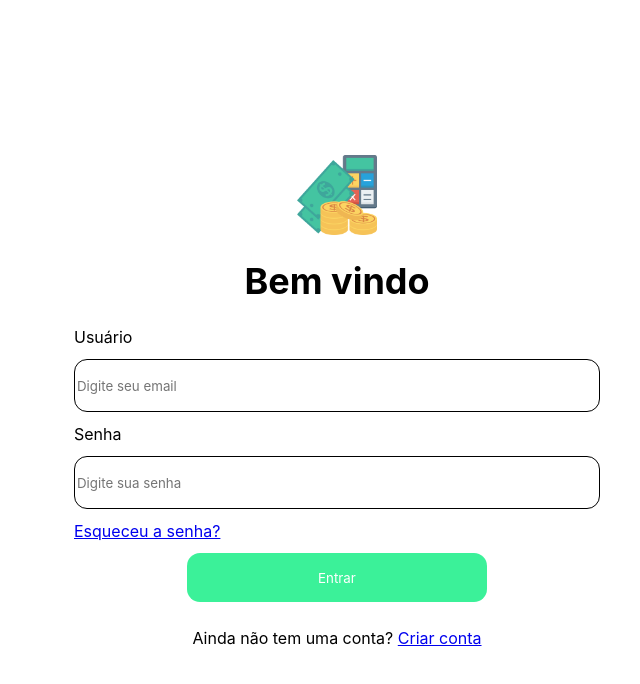
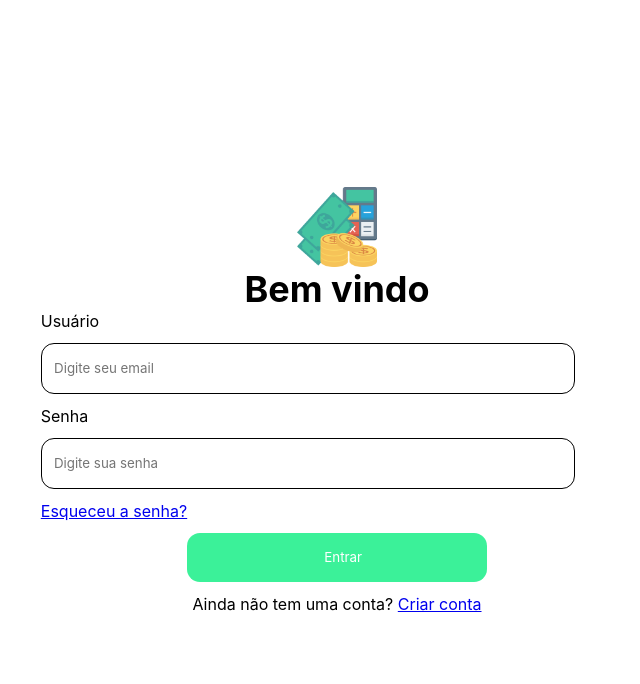
Before and after one commit to ThiagoPaz1/my-finnances, a React (Vite) app in the folder myFinnances/: page / in a window 1280 px wide. Shown: the top 684 px of the page, without its empty margins (303-943 px from the left). Built offline with nearby package versions, Linux system fonts and the light colour scheme.

Commit message:
feat: implementação das validações de campo

```diff
--- a/myFinnances/package.json
+++ b/myFinnances/package.json
@@ -9,12 +9,16 @@
     "preview": "vite preview"
   },
   "dependencies": {
+    "@hookform/resolvers": "^2.9.10",
     "react": "^18.2.0",
-    "react-dom": "^18.2.0"
+    "react-dom": "^18.2.0",
+    "react-hook-form": "^7.39.2",
+    "yup": "^0.32.11"
   },
   "devDependencies": {
     "@types/react": "^18.0.24",
     "@types/react-dom": "^18.0.8",
+    "@types/yup": "^0.32.0",
     "@vitejs/plugin-react": "^2.2.0",
     "typescript": "^4.6.4",
     "vite": "^3.2.3"
--- a/myFinnances/src/App.tsx
+++ b/myFinnances/src/App.tsx
@@ -1,11 +1,13 @@
-import React, {useState} from 'react'
-import Login from './pages/login'
+import React, {useState} from 'react';
+import Login from './pages/login';
+import Cadastro from './pages/cadastro';
 
 
 function App() {
   return (
     <div>
       <Login/>
+      {/* <Cadastro /> */}
     </div>
   )
 }
--- a/myFinnances/src/css/login.css
+++ b/myFinnances/src/css/login.css
@@ -1,4 +1,6 @@
 *{
+    margin: 0;
+    padding: 0;
     font-family: Inter, sans-serif;
 }
 
@@ -38,6 +40,8 @@ input{
     height: 49px;
     margin: 12px;
 
+    padding-left: 2%;
+
     border-radius: 13px;
     border: 1px solid #000;
 }
@@ -72,3 +76,14 @@ section h2{
     font-size: 16px;
     font-weight: normal;
 }
+
+.error{
+    font-size: 15px;
+
+    display: flex;
+    flex-direction: column;
+
+    padding-left: 12px;
+
+    color: red;
+}
--- a/myFinnances/src/pages/login.tsx
+++ b/myFinnances/src/pages/login.tsx
@@ -1,6 +1,9 @@
 import React, {useState} from 'react';
 import '../css/login.css'
 import logo from '../assets/financa.png';
+import { useForm } from "react-hook-form";
+import { yupResolver } from '@hookform/resolvers/yup';
+import {object, string} from 'yup';
 
 
 interface IFildForm {
@@ -8,9 +11,18 @@ interface IFildForm {
     password: string,
   }
 
+  const schema = object ({
+    email: string().required("Campo obrigatório."),
+    password: string().required("Campo obrigatório.").min(8,"Você precisa inserir pelo menos 3 caracteres").max(10,"Sua senha não pode exceder 16 caracteres"),
+  })
+
 export default function login() {
 
-    // const [count, setCount] = useState<number>(0);
+    const { register, handleSubmit: onSubmit, watch, formState: { errors } } = useForm({resolver: yupResolver(schema)});
+
+    // console.log(errors);
+
+
     const [fildsForm, setFildsForm] = useState<IFildForm>({email: "", password:""});
 
     const handleChange = (event: React.ChangeEvent<HTMLInputElement>) =>{
@@ -18,12 +30,11 @@ export default function login() {
     setFildsForm({...fildsForm, [name]: value});
     }
 
-    const reset = (event: any) => {
-        event.preventDefault();
+    const handleSubmit = (data: any) => {
+
+        console.log(data);
         setFildsForm({email: "", password: ""});
     }
-
-  console.log(fildsForm);
 
     return(
     <div>
@@ -35,15 +46,21 @@ export default function login() {
         {/* <input type="button" value={count} onClick={() => setCount(count + 1)}/> */}
 
         <section>
-        <form action="" className='form'>
-            <label htmlFor="">Usuário</label>
-            <input type="email" placeholder='Digite seu email' name='email' value={fildsForm.email} onChange={handleChange}/>
+        <form className='form' onSubmit={onSubmit(handleSubmit)}>
+            <div className="email">
+                <label htmlFor="">Usuário</label>
+                <input type="email" placeholder='Digite seu email' {...register("email")} value={fildsForm.email} onChange={handleChange}/>
+                <span className='error'>{errors?.email?.message}</span>
+            </div>
 
-            <label htmlFor="">Senha</label>
-            <input type="password" placeholder='Digite sua senha' name='password' value={fildsForm.password} onChange={handleChange}/>
+            <div className="senha">
+                <label htmlFor="">Senha</label>
+                <input type="password" placeholder='Digite sua senha' {...register("password")} value={fildsForm.password} onChange={handleChange}/>
+                <span className='error'>{errors?.password?.message}</span>
+            </div>
             <a className='esqueceu-senha' href="#">Esqueceu a senha?</a>
 
-            <input className='submit' type="submit" value="Entrar" onClick={reset}/>
+            <input className='submit' type="submit" value="Entrar"/>
         </form>
         <div className="new-account">
             <h2>Ainda não tem uma conta? <a href="#">Criar conta</a></h2>
```
Also changed, not shown: myFinnances/src/pages/cadastro.tsx (added, +61 -0 lines), 1 other file (tests, documents, lock files or other folders).
